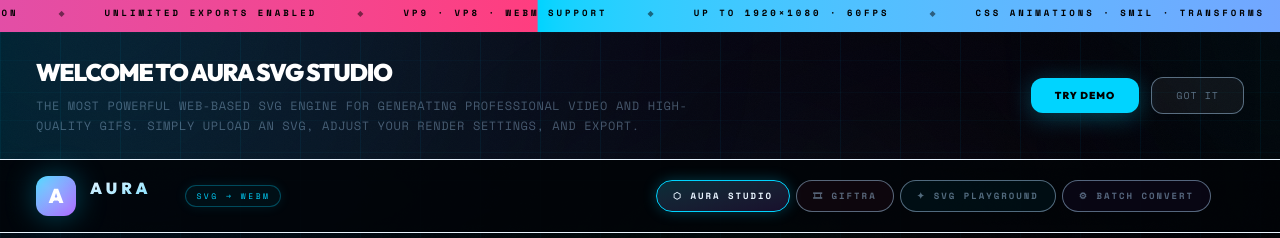
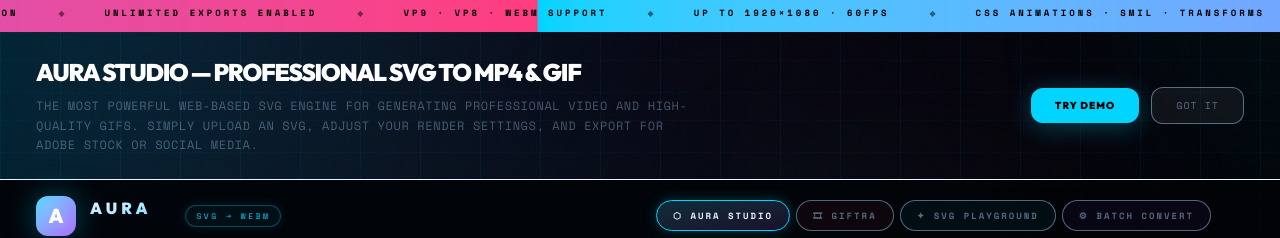
Before and after one commit to Hakim370/Svg-to-Mp4, a React (Vite) app: page / in a window 1280 px wide. Shown: the top 238 px of the page. Built offline with nearby package versions, Linux system fonts and the light colour scheme; no server answers; the database is empty.

Commit message:
feat: Update app name and description to MP4/GIF converter
Reflects the change in primary output formats from WebM to MP4 and GIF. Includes updated SEO metadata and UI copy to align with the new product focus.

```diff
--- a/index.html
+++ b/index.html
@@ -3,7 +3,20 @@
   <head>
     <meta charset="UTF-8" />
     <meta name="viewport" content="width=device-width, initial-scale=1.0" />
-    <title>My Google AI Studio App</title>
+    <title>Aura Studio | Professional SVG to MP4 & GIF Converter</title>
+    <meta name="description" content="Aura Studio: The ultimate tool to convert SVG to high-quality MP4 videos and GIFs. Perfect for Adobe Stock contributors, designers, and social media creators." />
+    <meta name="keywords" content="svg to mp4, svg to gif, svg converter, adobe stock video, high quality video converter, aura studio, svg processor" />
+    <meta name="author" content="Hakim Ullah (hakimullah0370)" />
+
+    <!-- Open Graph / Facebook -->
+    <meta property="og:type" content="website" />
+    <meta property="og:title" content="Aura Studio | SVG to MP4 & GIF Converter" />
+    <meta property="og:description" content="Professional SVG to High-Quality MP4 and GIF converter. Optimized for Adobe Stock and social media." />
+
+    <!-- Twitter -->
+    <meta property="twitter:title" content="Aura Studio | SVG to MP4 & GIF Converter" />
+    <meta property="twitter:description" content="Professional SVG to High-Quality MP4 and GIF converter. Optimized for Adobe Stock and social media." />
+
     <script async src="https://pagead2.googlesyndication.com/pagead/js/adsbygoogle.js?client=ca-pub-2786801919343761"
      crossorigin="anonymous"></script>
   </head>
--- a/metadata.json
+++ b/metadata.json
@@ -1,6 +1,6 @@
 {
-  "name": "Aura SVG Studio",
-  "description": "Professional SVG to High-Quality WebM Video Converter. Unlimited exports, custom resolution, and frame rate. Developed by Hakim Ullah (hakimullah0370).",
+  "name": "Aura Studio — SVG to MP4 & GIF Converter",
+  "description": "Convert SVG to High-Quality MP4 and GIF. Professional batch processor for Adobe Stock, Social Media, and Web. Fast, secure, and high-resolution exports.",
   "requestFramePermissions": [],
   "majorCapabilities": []
 }
--- a/src/App.tsx
+++ b/src/App.tsx
@@ -133,10 +133,10 @@
           <div className="absolute inset-0 bg-grid opacity-20" />
           <div className="relative z-10 flex flex-col md:flex-row md:items-center justify-between gap-6">
             <div className="flex-1 max-w-2xl">
-              <h2 className="text-xl md:text-2xl font-black text-white mb-2 tracking-tighter uppercase tracking-[2px]">Welcome to Aura SVG Studio</h2>
+              <h1 className="text-xl md:text-2xl font-black text-white mb-2 tracking-tighter uppercase tracking-[2px]">Aura Studio — Professional SVG to MP4 & GIF</h1>
               <p className="text-xs text-text-dim leading-relaxed font-mono uppercase tracking-wider opacity-80">
                 The most powerful web-based SVG engine for generating professional video and high-quality GIFs.
-                <span className="hidden sm:inline"> Simply upload an SVG, adjust your render settings, and export.</span>
+                <span className="hidden sm:inline"> Simply upload an SVG, adjust your render settings, and export for Adobe Stock or Social Media.</span>
               </p>
             </div>
             <div className="flex items-center gap-3">
```
Also changed, not shown: public/robots.txt (added).
